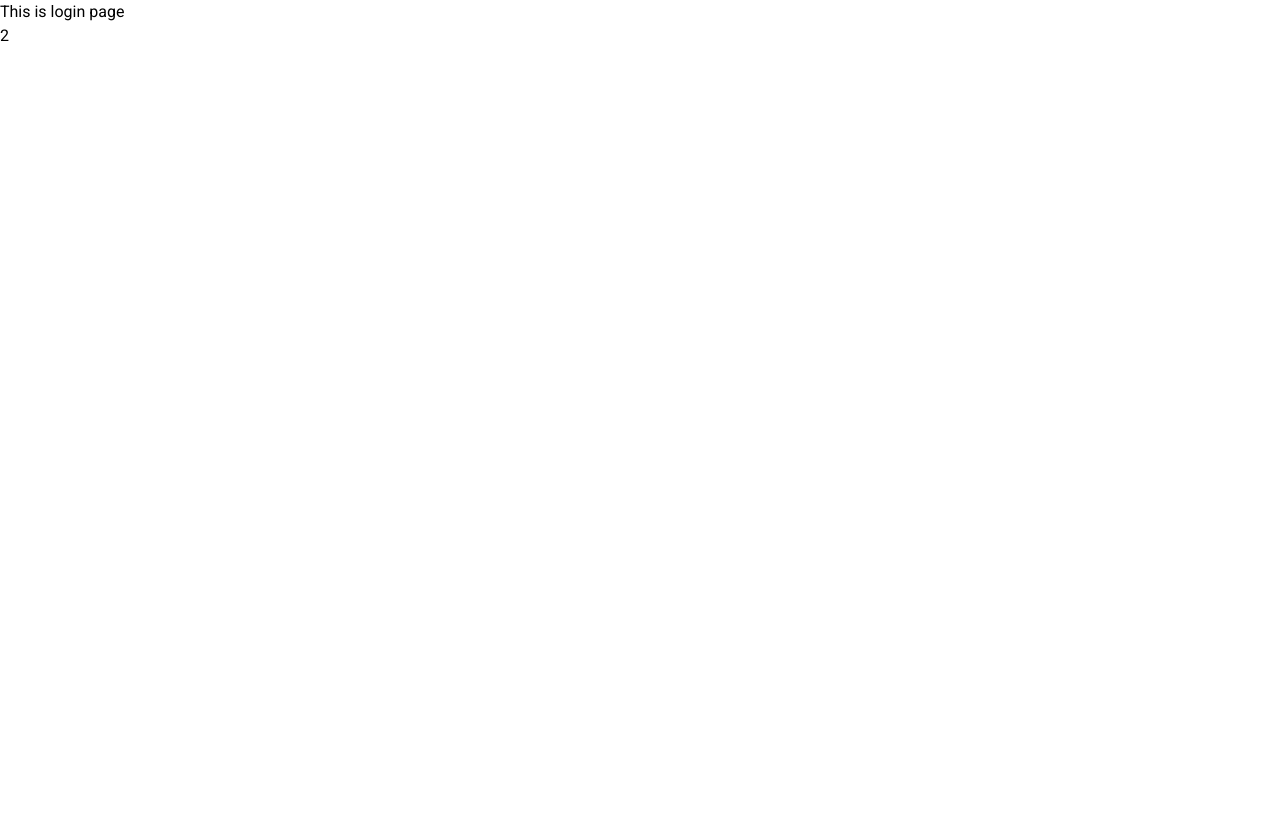
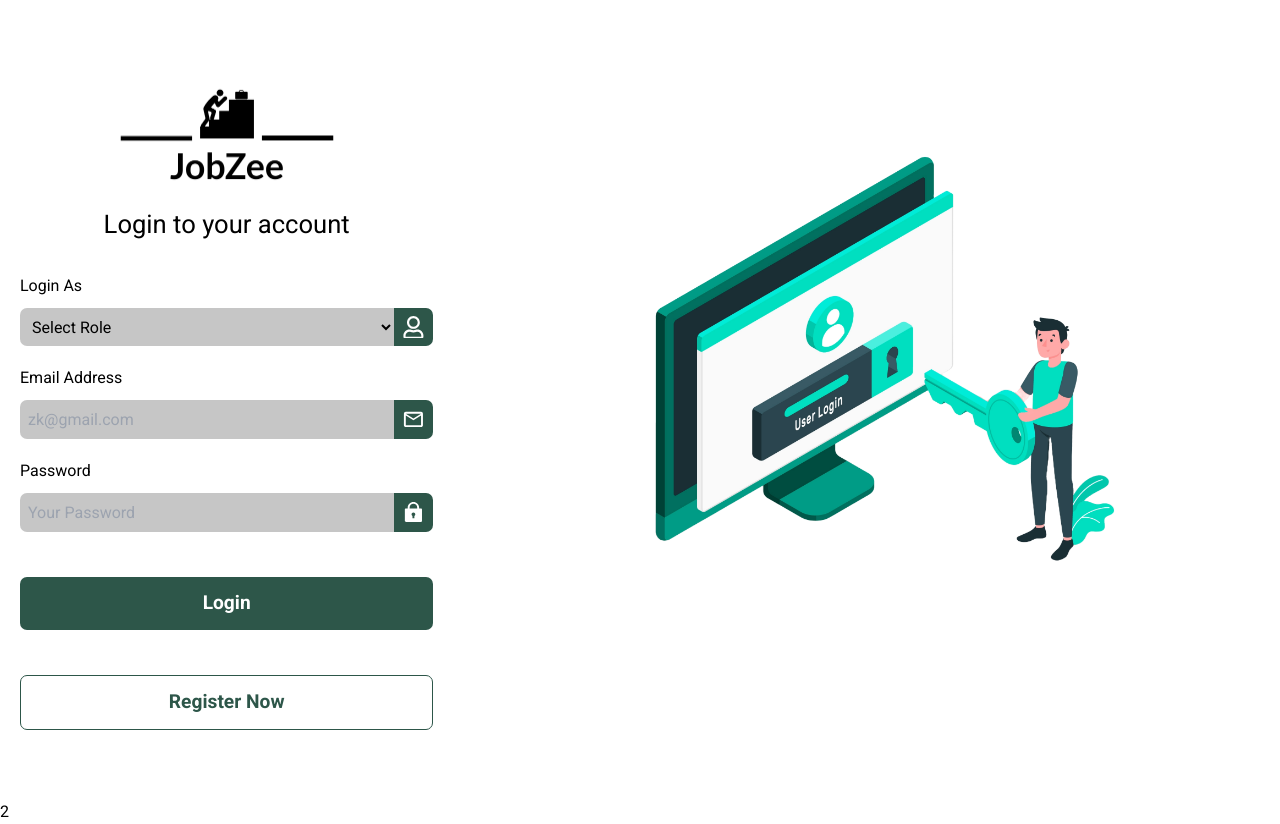
Before and after one commit to DurgeshKumar143/jobportalfrontend, a React (Vite) app: page /login in a window 1280 px wide. Before the commit the page ends 800 px from the top, so only its background shows below. Built offline with nearby package versions, Linux system fonts and the light colour scheme; no server answers.

Commit message:
solve some problem

```diff
--- a/src/App.jsx
+++ b/src/App.jsx
@@ -27,15 +27,17 @@ const {isAuthorized,setIsAuthorized,SetUser}=useContext(Context)
   useEffect(()=>{
     const fetchUser=async ()=>{
       try {
-        const response=await axios.get("/v1/user/getuser",{withCredentials:true})
+
+        const response=await axios.get("/api/v1/user/getuser",{withCredentials:true})
+
         SetUser(response.data.user)
         setIsAuthorized(true)
 
       } catch (error) {
+
         setIsAuthorized(false)
       }
     };
-
     fetchUser();
   },[isAuthorized])
 
--- a/src/components/Auth/Login.jsx
+++ b/src/components/Auth/Login.jsx
@@ -1,13 +1,102 @@
-import React from 'react'
+import React, { useContext, useState } from "react";
+import { MdOutlineMailOutline } from "react-icons/md";
+import { RiLock2Fill } from "react-icons/ri";
+import { Link, Navigate } from "react-router-dom";
+import { FaRegUser } from "react-icons/fa";
+import axios from "axios";
+import toast from "react-hot-toast";
+import { Context } from "../../main";
 
 const Login = () => {
+  const [email, setEmail] = useState("");
+  const [password, setPassword] = useState("");
+  const [role, setRole] = useState("");
+
+  const { isAuthorized, setIsAuthorized } = useContext(Context);
+
+  const handleLogin = async (e) => {
+    e.preventDefault();
+    try {
+      const { data } = await axios.post(
+        "/api/v1/user/login",
+        { email, password, role },
+        {
+          headers: {
+            "Content-Type": "application/json",
+          },
+          withCredentials: true,
+        }
+      );
+      toast.success(data.message);
+      setEmail("");
+      setPassword("");
+      setRole("");
+      setIsAuthorized(true);
+    } catch (error) {
+      toast.error(error.response.data.message);
+    }
+  };
+
+  if(isAuthorized){
+    return <Navigate to={'/'}/>
+  }
+
   return (
     <>
+      <section className="authPage">
+        <div className="container">
+          <div className="header">
+            <img src="/JobZeelogo.png" alt="logo" />
+            <h3>Login to your account</h3>
+          </div>
+          <form>
+            <div className="inputTag">
+              <label>Login As</label>
+              <div>
+                <select value={role} onChange={(e) => setRole(e.target.value)}>
+                  <option value="">Select Role</option>
+                  <option value="Employer">Employer</option>
+                  <option value="Job Seeker">Job Seeker</option>
+                </select>
+                <FaRegUser />
+              </div>
+            </div>
+            <div className="inputTag">
+              <label>Email Address</label>
+              <div>
+                <input
+                  type="email"
+                  placeholder="zk@gmail.com"
+                  value={email}
+                  onChange={(e) => setEmail(e.target.value)}
+                />
+                <MdOutlineMailOutline />
+              </div>
+            </div>
+            <div className="inputTag">
+              <label>Password</label>
+              <div>
+                <input
+                  type="password"
+                  placeholder="Your Password"
+                  value={password}
+                  onChange={(e) => setPassword(e.target.value)}
+                />
+                <RiLock2Fill />
+              </div>
+            </div>
+            <button type="submit" onClick={handleLogin}>
+              Login
+            </button>
+            <Link to={"/register"}>Register Now</Link>
+          </form>
+        </div>
+        <div className="banner">
+          <img src="/login.png" alt="login" />
+        </div>
+      </section>
+    </>
+  );
+};
 
-    <h1>This is login page</h1>
-
-    </>
-  )
-}
-
-export default Login
+export default Login;
--- a/src/components/Auth/Ragistar.jsx
+++ b/src/components/Auth/Ragistar.jsx
@@ -1,10 +1,143 @@
-import React from 'react'
+import React, { useContext,useState} from 'react'
+import { FaRegUser } from "react-icons/fa";
+import { MdOutlineMailOutline } from "react-icons/md";
+import { RiLock2Fill } from "react-icons/ri";
+import { FaPencilAlt } from "react-icons/fa";
+import { FaPhoneFlip } from "react-icons/fa6";
+import { Link, Navigate } from "react-router-dom";
+import axios from 'axios';
+import toast from 'react-hot-toast';
+import { Context } from '../../main';
+
+
+
 
 const Ragistar = () => {
+
+  const [email, setEmail] = useState("");
+  const [fullName, setName] = useState("");
+  const [mobile, setMobile] = useState("");
+  const [password, setPassword] = useState("");
+  const [role, setRole] = useState("");
+
+  const {isAuthorized,setIsAuthorized,user,setUser} =useContext(Context)
+
+  const handleRegister=async (e)=>{
+    e.preventDefault()
+    try {
+
+      console.log("THis is registered calling ",fullName)
+
+      const data=await axios.post(`/api/v1/user/register`,{fullName,password,email,role,mobile},
+      {
+        headers:{
+          "Content-Type":"application/json"
+        },
+        withCredentials:true
+      }
+      )
+      console.log("This is data section",data)
+      toast.success(data.message);
+      setName("")
+      setEmail("")
+      setPassword("")
+      setMobile("")
+      setRole("")
+      setIsAuthorized(true)
+    } catch (error) {
+
+      toast.error(error.response.data.message);
+
+    }
+
+    if(isAuthorized){
+      return <Navigate to={'/'}/>
+    }
+
+
+  }
+
+
   return (
-     <>
+    <>
+    <section className="authPage">
+      <div className="container">
+        <div className="header">
+          <img src="/JobZeelogo.png" alt="logo" />
+          <h3>Create a new account</h3>
+        </div>
+        <form>
+          <div className="inputTag">
+            <label>Register As</label>
+            <div>
+              <select value={role} onChange={(e) => setRole(e.target.value)}>
+                <option value="">Select Role</option>
+                <option value="Employer">Employer</option>
+                <option value="Jobseeker">Job seeker</option>
+              </select>
+              <FaRegUser />
+            </div>
+          </div>
+          <div className="inputTag">
+            <label>Name</label>
+            <div>
+              <input
+                type="text"
+                placeholder="Name"
+                value={fullName}
+                onChange={(e) => setName(e.target.value)}
+              />
+              <FaPencilAlt />
+            </div>
+          </div>
+          <div className="inputTag">
+            <label>Email Address</label>
+            <div>
+              <input
+                type="email"
+                placeholder="zk@example.com"
+                value={email}
+                onChange={(e) => setEmail(e.target.value)}
+              />
+              <MdOutlineMailOutline />
+            </div>
+          </div>
+          <div className="inputTag">
+            <label>Mobile Number</label>
+            <div>
+              <input
+                type="Number"
+                placeholder="12345678"
+                value={mobile}
+                onChange={(e) => setMobile(e.target.value)}
+              />
+              <FaPhoneFlip />
+            </div>
+          </div>
+          <div className="inputTag">
+            <label>Password</label>
+            <div>
+              <input
+                type="password"
+                placeholder="Your Password"
+                value={password}
+                onChange={(e) => setPassword(e.target.value)}
+              />
+              <RiLock2Fill />
+            </div>
+          </div>
+          <button type="submit" onClick={handleRegister}>
+            Register
+          </button>
+          <Link to={"/login"}>Login Now</Link>
+        </form>
+      </div>
+      <div className="banner">
+        <img src="/register.png" alt="login" />
+      </div>
+    </section>
+  </>
 
-     </>
   )
 }
 
--- a/src/components/Layout/Footer.jsx
+++ b/src/components/Layout/Footer.jsx
@@ -1,11 +1,31 @@
-import React from 'react'
+import React, { useContext } from 'react'
+import { Context } from '../../main'
+import { Link } from 'react-router-dom'
+import { FaFacebookF, FaYoutube, FaLinkedin } from "react-icons/fa";
+import { RiInstagramFill } from "react-icons/ri";
+
 
 const Footer = () => {
+  const {isAuthorized} =useContext(Context)
+  console.log("THis is footer authenticated",isAuthorized)
   return (
-     <>
-
-
-     </>
+    <footer className={isAuthorized ? "footerShow" : "footerHide"}>
+    <div>&copy; All Rights </div>
+    <div>
+      <Link to={" "} target="_blank">
+        <FaFacebookF />
+      </Link>
+      <Link to={" "} target="_blank">
+        <FaYoutube />
+      </Link>
+      <Link to={" "} target="_blank">
+        <FaLinkedin />
+      </Link>
+      <Link to={" "} target="_blank">
+        <RiInstagramFill />
+      </Link>
+    </div>
+  </footer>
   )
 }
 
--- a/src/main.jsx
+++ b/src/main.jsx
@@ -6,9 +6,12 @@ import App from './App.jsx'
 export const Context=createContext({isAuthorized:false})
 
 
+
 const AppWrapper=()=>{
   const [isAuthorized,setIsAuthorized]=useState(false)
   const [user,SetUser]=useState({})
+
+
 
   return(
     <Context.Provider value={{isAuthorized,setIsAuthorized,user,SetUser}}>
--- a/vite.config.js
+++ b/vite.config.js
@@ -4,6 +4,7 @@ import react from '@vitejs/plugin-react-swc'
 // https://vitejs.dev/config/
 export default defineConfig({
   server:{
+
     proxy:{
       '/api':{
         target:'http://localhost:8000',
```
Also changed, not shown: src/components/Layout/Navbar.jsx (+60 -60 lines).
